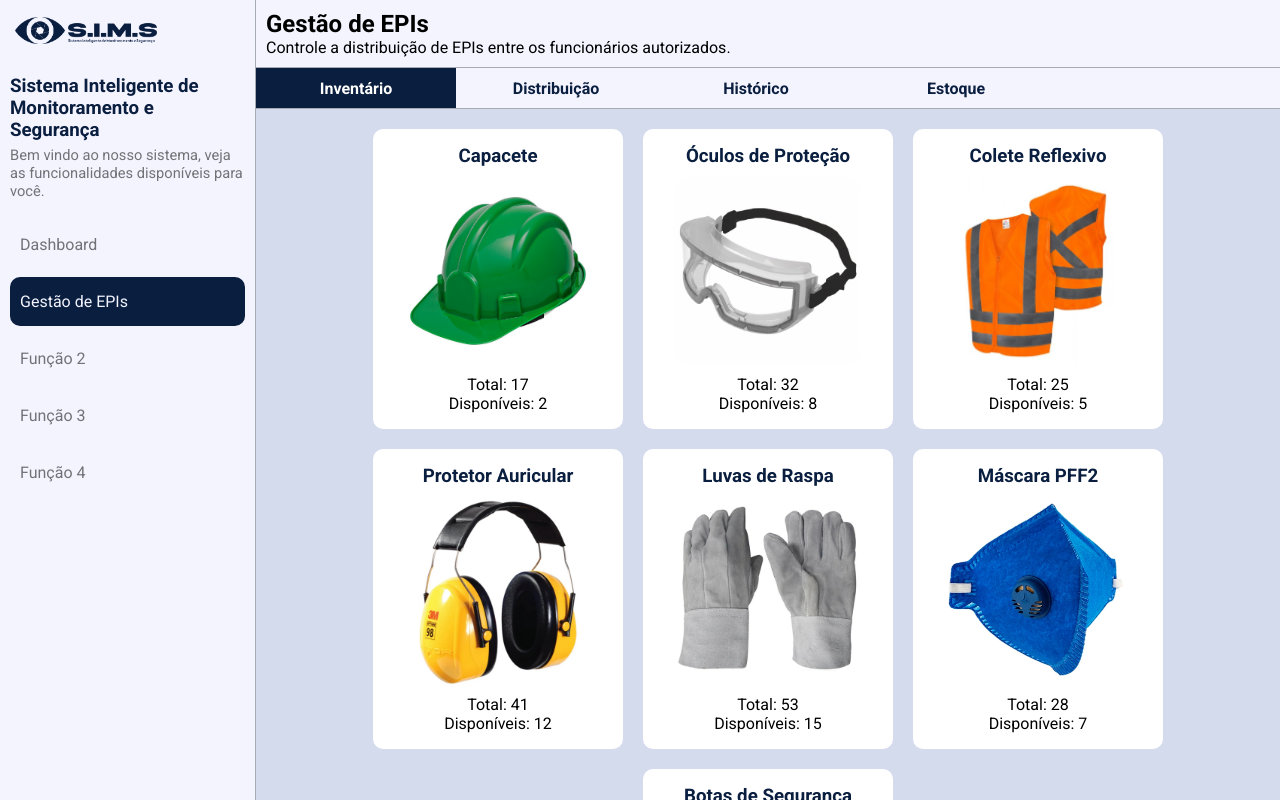
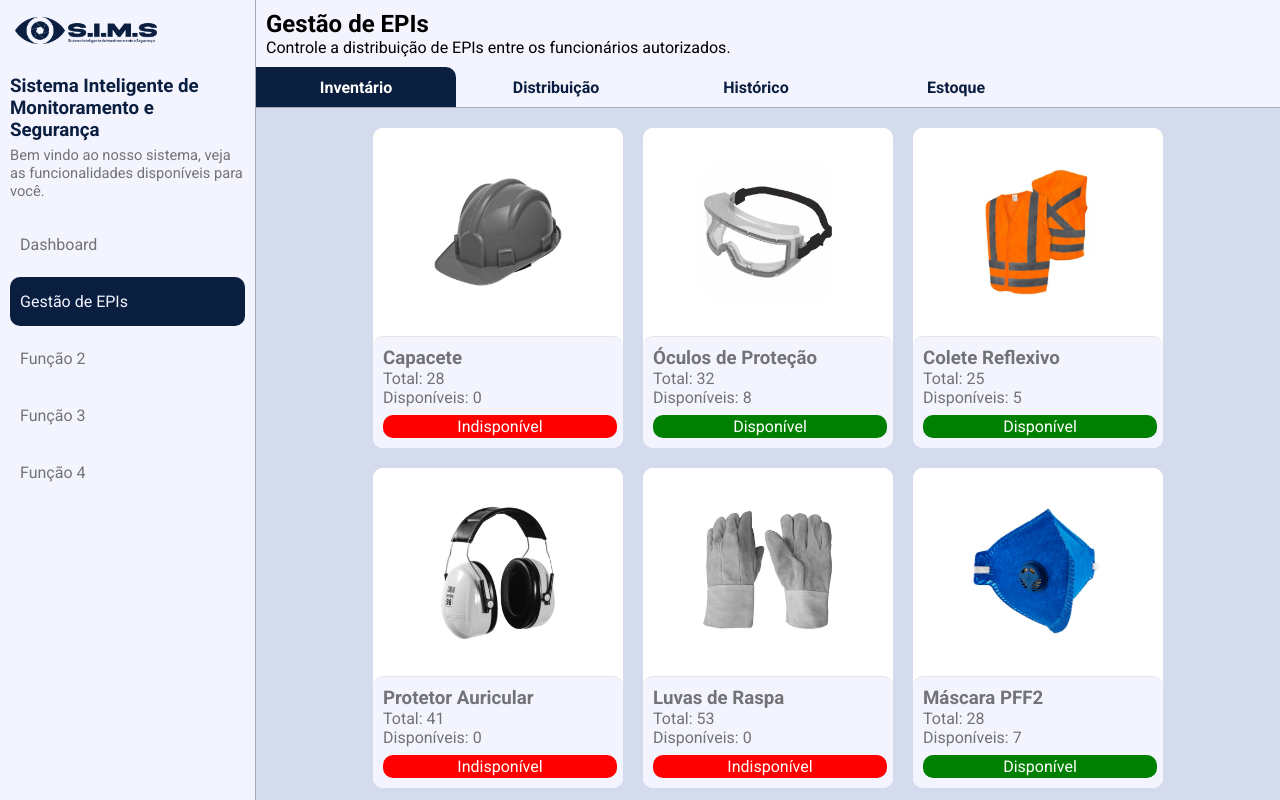
Before and after one commit to williamsdavid5/SIMS_dashborad, a React (Vite) app: page /gestaoEPI in a window 1280 px wide. Built offline with nearby package versions, Linux system fonts and the light colour scheme.

Commit message:
ajustes visuais interessantes no inventário de EPI

```diff
--- a/src/pages/GestaoEPI.jsx
+++ b/src/pages/GestaoEPI.jsx
@@ -8,14 +8,14 @@ export default function GestaoEPI() {
             <main className="dashboardMain">
                 <MenuLateral></MenuLateral>
                 <section className="mainGestaoEPI">
-                    <header className="superiorDash">
+                    <header className="superiorDash superiorGestaoEPI">
                         <h1>Gestão de EPIs</h1>
                         <p>Controle a distribuição de EPIs entre os funcionários autorizados.</p>
                     </header>
                     <nav className="menuSuperiorGestaoEPI">
                         <NavLink
                             to="." end
-                            className={({ isActive }) => isActive ? "ativado" : ""}
+                            className={({ isActive }) => isActive ? "ativado primeiro" : "primeiro"}
                         >Inventário</NavLink>
                         <NavLink
                             to="distribuicao"
--- a/src/pages/GestaoEPI/Inventario.jsx
+++ b/src/pages/GestaoEPI/Inventario.jsx
@@ -10,9 +10,9 @@ import Botas from '../../assets/epis/botas.jpeg'
 const epi_lista = [
     {
         nome: 'Capacete',
-        total: '17',
-        disponiveis: '2',
-        imagem: Capacete  // Sem chaves, pois já é a variável importada
+        total: '28',
+        disponiveis: '0',
+        imagem: Capacete,
     },
     {
         nome: 'Óculos de Proteção',
@@ -29,13 +29,13 @@ const epi_lista = [
     {
         nome: 'Protetor Auricular',
         total: '41',
-        disponiveis: '12',
+        disponiveis: '0',
         imagem: Protetor_auricular
     },
     {
         nome: 'Luvas de Raspa',
         total: '53',
-        disponiveis: '15',
+        disponiveis: '0',
         imagem: Luvas
     },
     {
@@ -57,59 +57,28 @@ export default function Inventario() {
         <>
             <section className="episBlocos">
                 {epi_lista.map((epi) => {
+                    const disponivel = parseInt(epi.disponiveis, 10) > 0;
+
                     return (
                         <>
                             <div className="blocoEpi">
-                                <h3>{epi.nome}</h3>
-                                <img src={epi.imagem} alt="" />
-                                <p>Total: {epi.total}</p>
-                                <p>Disponíveis: {epi.disponiveis}</p>
+                                <div className={`auxiliarImagem`}>
+                                    <img src={epi.imagem} alt="" className={`${disponivel ? '' : 'indisponivelImg'}`} />
+                                </div>
+                                <div className='auxiliarTexto'>
+                                    <h3>{epi.nome}</h3>
+                                    <p>Total: {epi.total}</p>
+                                    <p>Disponíveis: {epi.disponiveis}</p>
+                                    <p className={`cardDisponibilidade ${disponivel ? 'disponivel' : 'indisponivel'}`}>
+                                        {disponivel ?
+                                            <span>Disponível</span> : <span>Indisponível</span>
+                                        }
+                                    </p>
+                                </div>
                             </div>
                         </>
                     )
                 })}
-                {/* <div className="blocoEpi">
-                    <img src={Capacete} alt="" />
-                    <h3>Capacete</h3>
-                    <p>Total: 17</p>
-                    <p>Disponíveis: 8</p>
-                </div>
-                <div className="blocoEpi">
-                    <img src={Oculos} alt="" />
-                    <h3>Óculos</h3>
-                    <p>Total: 17</p>
-                    <p>Disponíveis: 8</p>
-                </div>
-                <div className="blocoEpi">
-                    <img src={Colete} alt="" />
-                    <h3>Colete</h3>
-                    <p>Total: 17</p>
-                    <p>Disponíveis: 8</p>
-                </div>
-                <div className="blocoEpi">
-                    <img src={Luvas} alt="" />
-                    <h3>Luvas</h3>
-                    <p>Total: 17</p>
-                    <p>Disponíveis: 8</p>
-                </div>
-                <div className="blocoEpi">
-                    <img src={Protetor_auricular} alt="" />
-                    <h3>Protetor auricular</h3>
-                    <p>Total: 17</p>
-                    <p>Disponíveis: 8</p>
-                </div>
-                <div className="blocoEpi">
-                    <img src={Mascara} alt="" />
-                    <h3>Máscara</h3>
-                    <p>Total: 17</p>
-                    <p>Disponíveis: 8</p>
-                </div>
-                <div className="blocoEpi">
-                    <img src={Botas} alt="" />
-                    <h3>Botas</h3>
-                    <p>Total: 17</p>
-                    <p>Disponíveis: 8</p>
-                </div> */}
             </section>
         </>
     )
--- a/src/pages/GestaoEPI/inventario.css
+++ b/src/pages/GestaoEPI/inventario.css
@@ -15,28 +15,70 @@
     justify-content: center;
     align-items: center;
     box-sizing: border-box;
-    padding: 5px;
     border-radius: 10px;
     cursor: pointer;
     transition: transform ease-in-out 0.1s;
     width: 250px;
-    height: 300px;
+    height: 320px;
+    overflow: hidden;
 }
 
-.blocoEpi h3 {
+/* .blocoEpi h3 {
     color: var(--azulDestaque);
-    /* margin-bottom: 5px; */
-}
+} */
 
 .blocoEpi:hover {
     transform: scale(1.03);
 }
 
+.blocoEpi .auxiliarImagem {
+    background-color: white;
+    width: 100%;
+    height: 65%;
+    display: flex;
+    align-items: center;
+    justify-content: center;
+}
+
+.blocoEpi .auxiliarTexto {
+    background-color: var(--corJanela);
+    color: var(--textoCor);
+    width: 100%;
+    height: 35%;
+    padding: 10px;
+    border-top-left-radius: 10px;
+    border-top-right-radius: 10px;
+    box-sizing: border-box;
+    border-top: solid 1px rgb(229, 229, 229);
+}
+
 .blocoEpi img {
     height: 65%;
     margin: 10px 0px;
-    /* width: 40px; */
-    /* margin-bottom: 10px; */
+    flex: 1;
+    object-fit: contain;
+}
+
+.indisponivelImg {
+    filter: grayscale(100%);
+    /* filter: brightness(50%); */
+}
+
+.cardDisponibilidade {
+    width: 100%;
+    text-align: center;
+    margin-top: 8px;
+    color: white;
+    border-radius: 10px;
+    padding: 2px;
+}
+
+.cardDisponibilidade.disponivel {
+    background-color: green;
+}
+
+.cardDisponibilidade.indisponivel {
+    background-color: red;
 }
 
 @media (max-width: 1000px) {
--- a/src/pages/styles/gestaoEPI.css
+++ b/src/pages/styles/gestaoEPI.css
@@ -8,6 +8,10 @@
     /* padding: 20px; */
 }
 
+.superiorGestaoEPI {
+    border: none;
+}
+
 .menuSuperiorGestaoEPI {
     background-color: var(--corJanela);
     width: 100%;
@@ -16,6 +20,8 @@
 }
 
 .menuSuperiorGestaoEPI a {
+    border-top-left-radius: 10px;
+    border-top-right-radius: 10px;
     text-decoration: none;
     width: 200px;
     height: 40px;
@@ -26,6 +32,10 @@
     color: var(--azulDestaque);
     font-weight: bold;
     transition: background-color ease-in-out 0.2s;
+}
+
+.menuSuperiorGestaoEPI .primeiro {
+    border-top-left-radius: 0px;
 }
 
 .menuSuperiorGestaoEPI a:hover {
```
